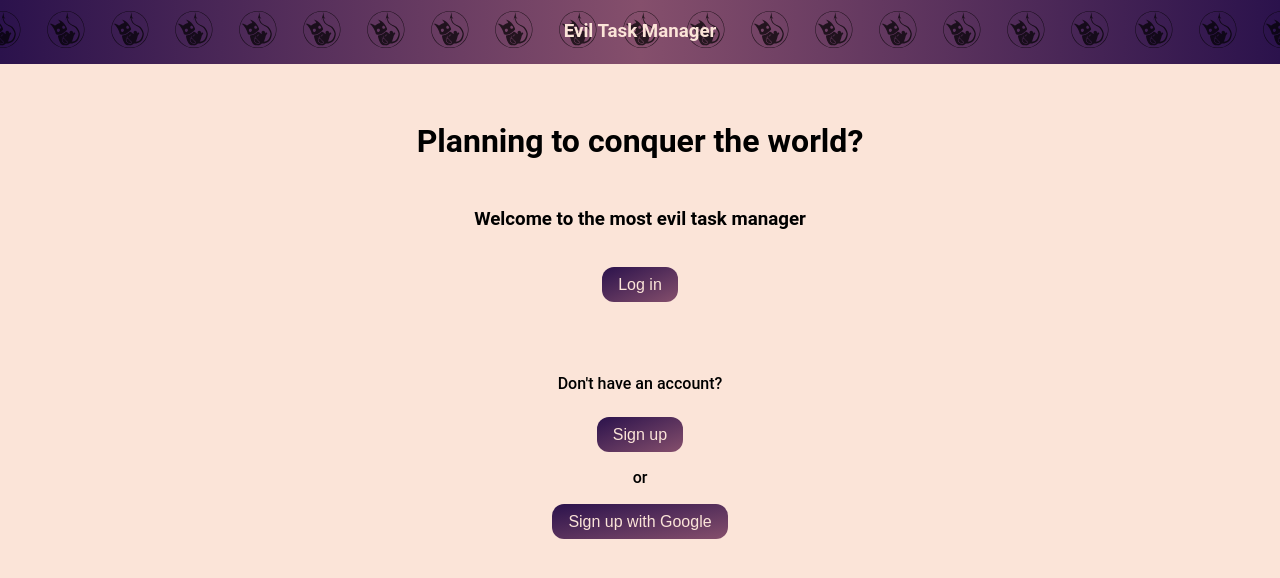
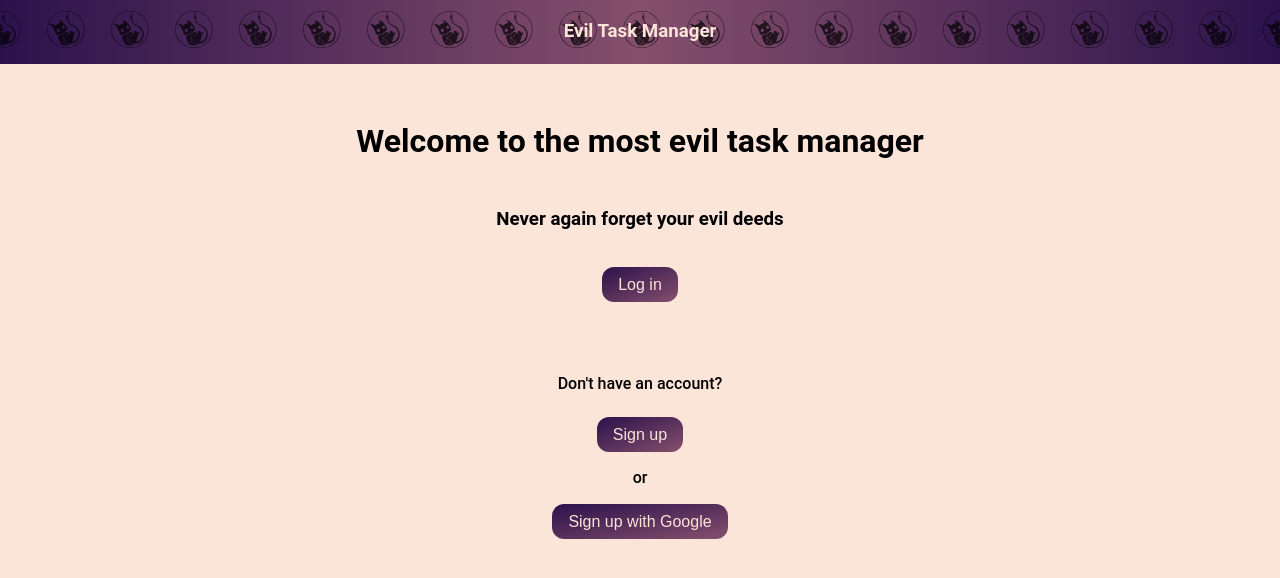
Before and after one commit to MoltenDevLabs/Final-Project, a Vue app: page /auth/sign-in in a window 1280 px wide. Shown: the top 578 px of the page. Built offline with nearby package versions, Linux system fonts and the light colour scheme.

Commit message:
text in sign in page changed

```diff
--- a/src/views/Authentication/SignIn.vue
+++ b/src/views/Authentication/SignIn.vue
@@ -1,8 +1,8 @@
 <template>
   <div class="signin-wrapper">
     <div class="wrapper main-wrapper">
-      <h1 class="main-wrapper-title">Planning to conquer the world?</h1>
-      <h3 class="main-wrapper-text">Welcome to the most evil task manager</h3>
+      <h1 class="main-wrapper-title">Welcome to the most evil task manager</h1>
+      <h3 class="main-wrapper-text">Never again forget your evil deeds</h3>
       <button class="btn btn-login" @click="() => togglePopup('signIn')">Log in</button>
       <!--       <button class="btn btn-login" @click="() => signInWithGoogle()">Log in with Google</button> -->
     </div>
```
